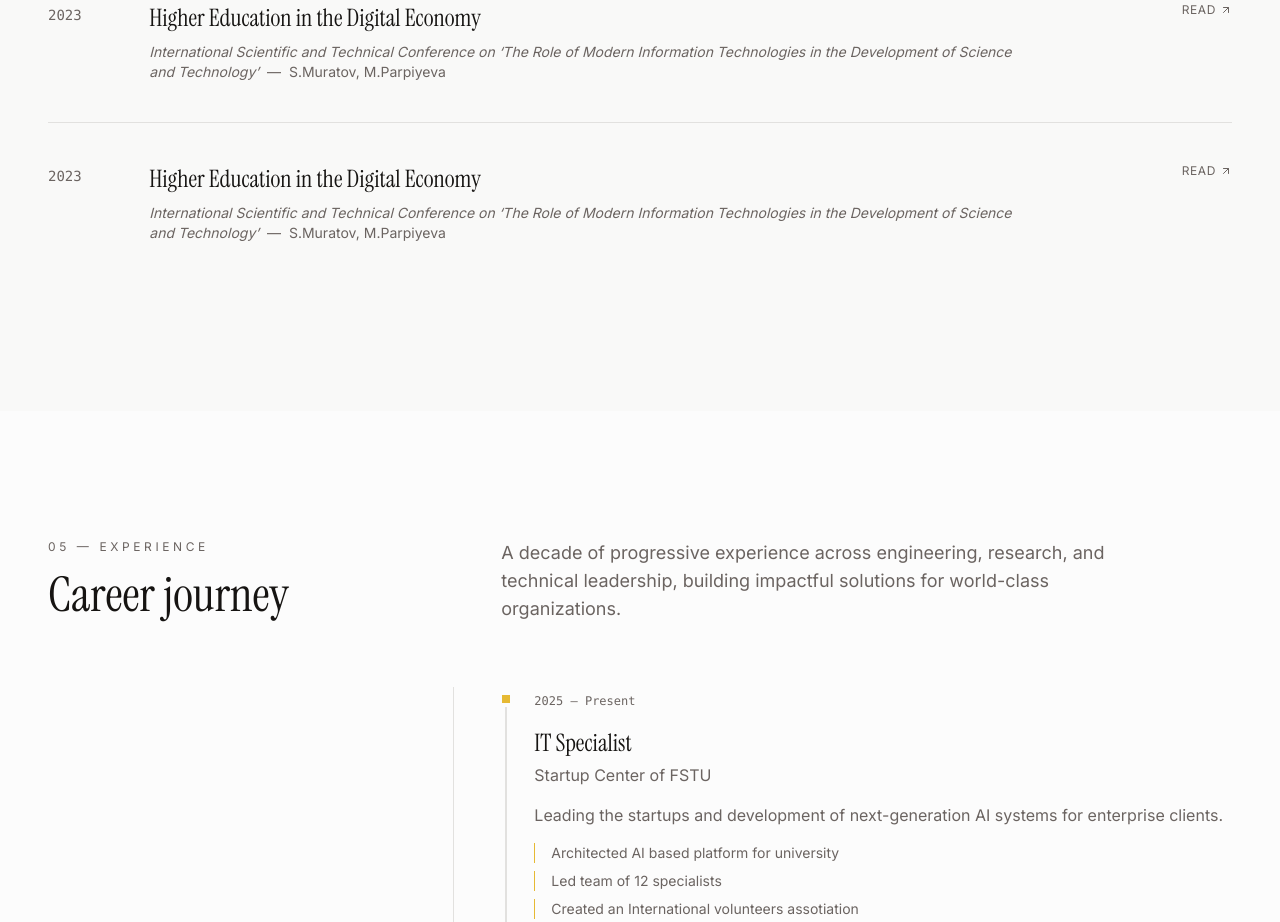
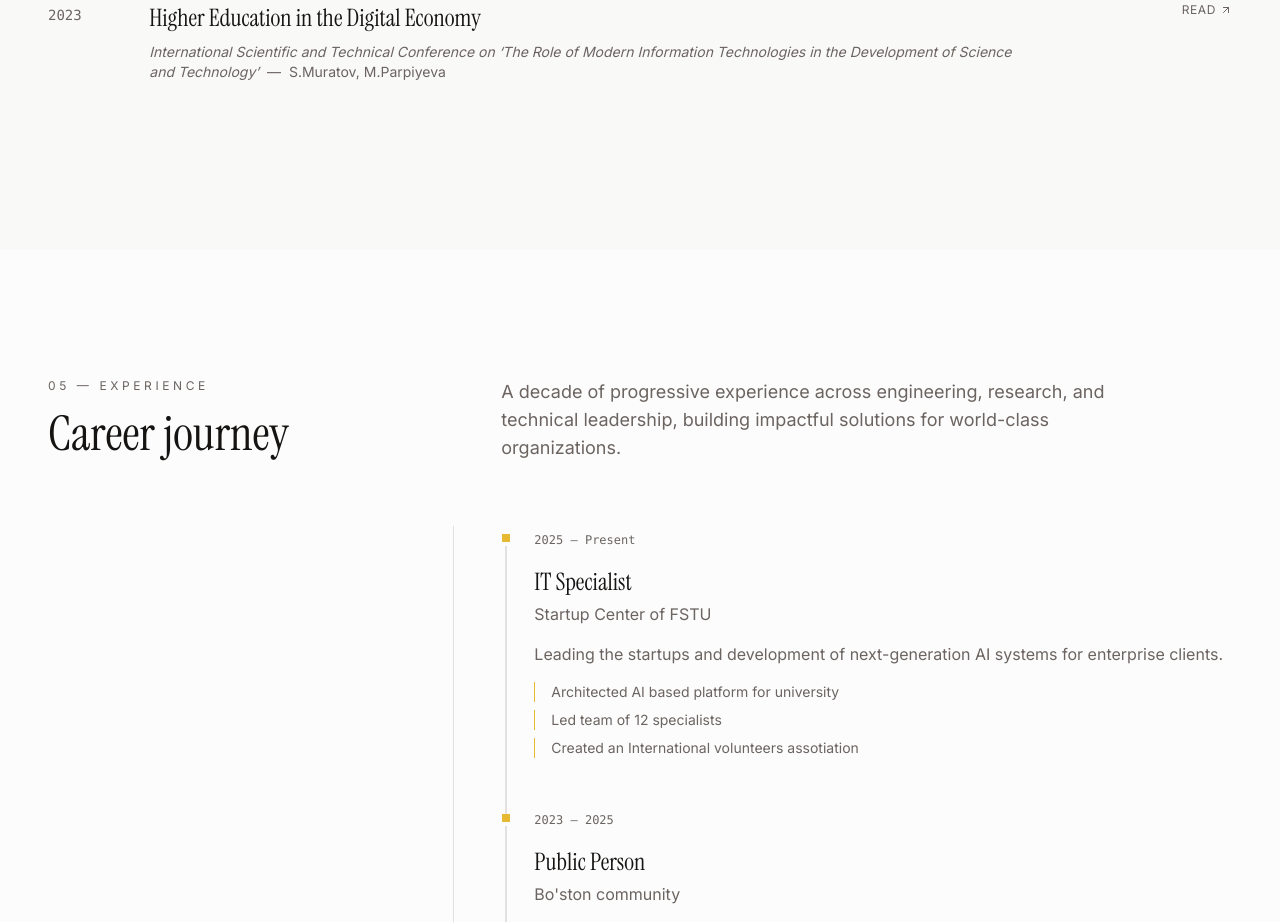
Before and after one commit to S-T-Y-T/portfolio, a Next.js app: page /portfolio in a window 1280 px wide. Shown: the part 6900-7822 px from the top of the page. Built offline with nearby package versions, Linux system fonts and the light colour scheme.

Commit message:
Remove a publication entry from PublicationsSection
Removed a publication entry from the PublicationsSection component.

```diff
--- a/src/components/PublicationsSection.tsx
+++ b/src/components/PublicationsSection.tsx
@@ -93,15 +93,6 @@ const publications: Publication[] = [
     authors: "S.Muratov, M.Parpiyeva",
     doi: "https://drive.google.com/file/d/1f95X45hwsWJce-VmthVoLsT_6pUX8dKO/view?usp=sharing",
   },
-    {
-    id: "10",
-    title:
-      "Higher Education in the Digital Economy",
-    journal: "International Scientific and Technical Conference on ‘The Role of Modern Information Technologies in the Development of Science and Technology’",
-    year: 2023,
-    authors: "S.Muratov, M.Parpiyeva",
-    doi: "https://drive.google.com/file/d/1f95X45hwsWJce-VmthVoLsT_6pUX8dKO/view?usp=sharing",
-  }
 ];
 
 export function PublicationsSection() {
```
